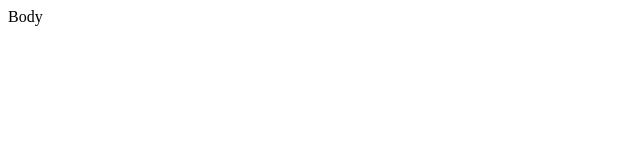
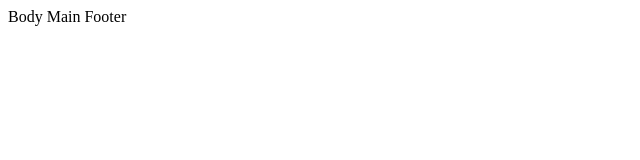
Before and after one commit to SadatArefin/ShowingGit, a plain HTML site: page index.html in a window 1280 px wide. Shown: the full height of the page, 0-640 px from the left. Drawn offline with Linux system fonts and the light colour scheme.

Commit message:
Update index.html

```diff
--- a/index.html
+++ b/index.html
@@ -4,5 +4,7 @@
 </head>
 <body>
     Body
+    Main
+    Footer
 </body>
 </html>
```
